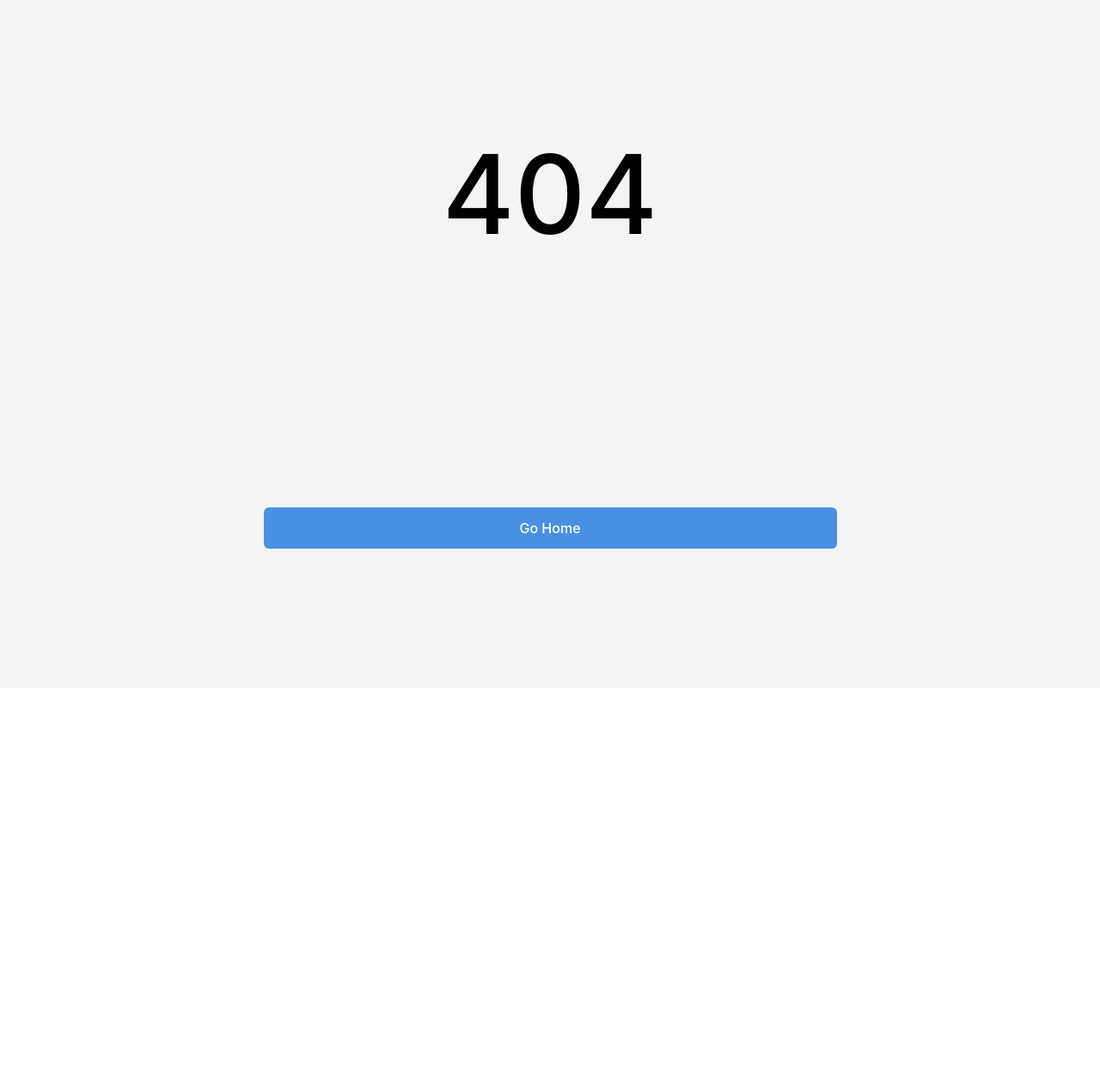
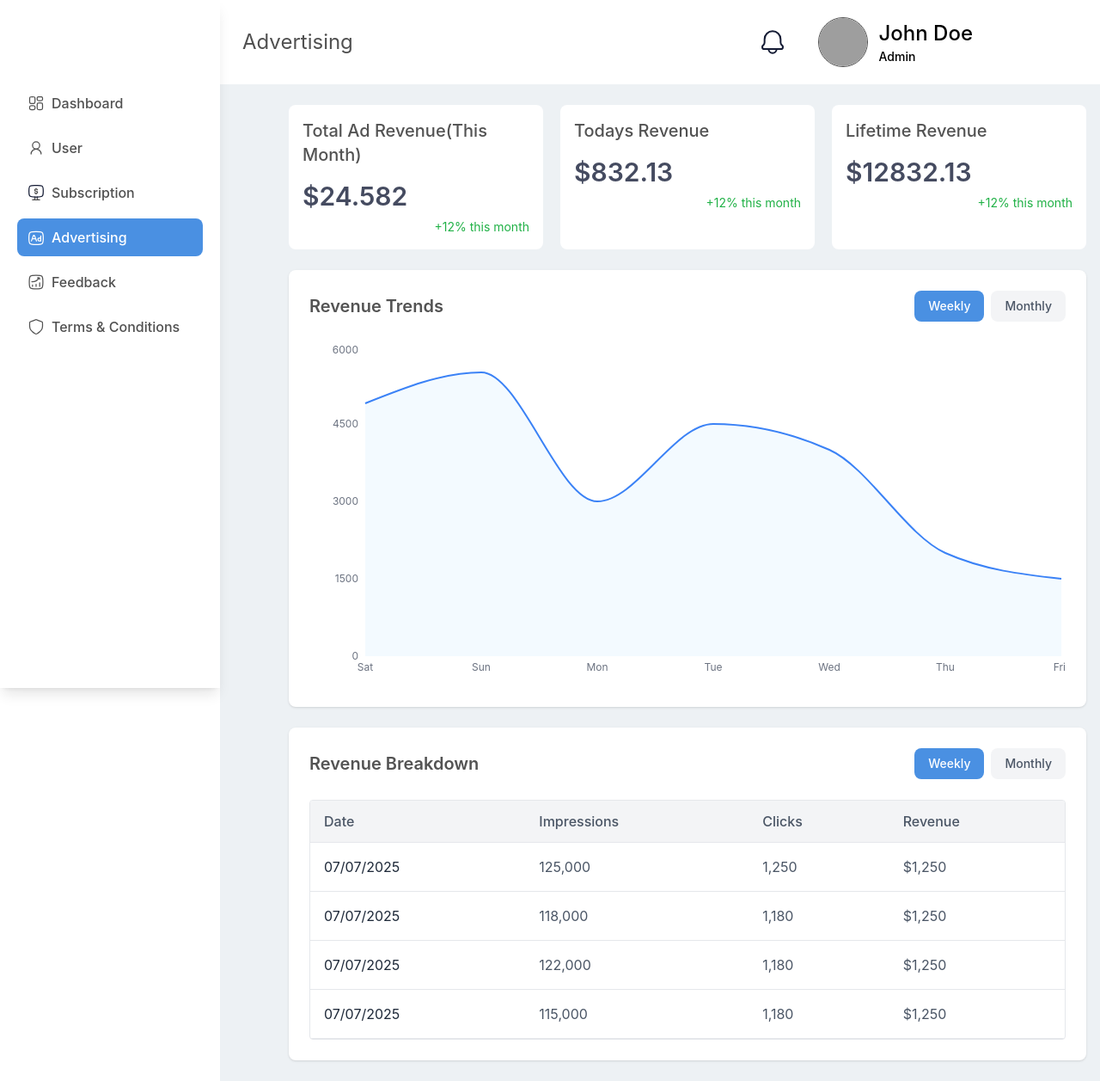
Before and after one commit to rifat-two-eight/dash01, a React (Vite) app: page /advertising in a window 1280 px wide. Before the commit this address had no page. Shown: the whole page at 86% size. Before the commit the page ends 800 px from the top, so only its background shows below. Built offline with nearby package versions, Linux system fonts and the light colour scheme; grey boxes are pictures that could not be loaded.

Commit message:
advertising

```diff
--- /dev/null
+++ b/src/Pages/Advertising.jsx
@@ -0,0 +1,181 @@
+import React, { useState } from "react";
+import { AreaChart, Area, ResponsiveContainer, Tooltip, XAxis, YAxis } from "recharts";
+
+const Advertising = () => {
+
+     const [activeTab, setActiveTab] = useState('Weekly');
+     const [activeTable, setActiveTable] = useState('Weekly');
+
+    const revenueData = [
+        { name: 'Sat', value: 4900 },
+        { name: 'Sun', value: 5500 },
+        { name: 'Mon', value: 3000 },
+        { name: 'Tue', value: 4500 },
+        { name: 'Wed', value: 4000 },
+        { name: 'Thu', value: 2000 },
+        { name: 'Fri', value: 1500 }
+    ];
+
+  return (
+    <div className="space-y-6 ms-16">
+      <div className="grid grid-cols-3 gap-5">
+        <div className="bg-white rounded-lg p-4">
+          <div className="flex items-center justify-between mb-4">
+            <h2 className="text-xl font-medium text-[#535353]">
+              Total Ad Revenue(This Month)
+            </h2>
+          </div>
+          <h2 className="text-3xl text-[#454B60] font-semibold">$24.582</h2>
+          <h3 className="flex justify-self-end text-sm mt-2 text-[#20B146]">
+            +12% this month
+          </h3>
+        </div>
+
+        <div className="bg-white rounded-lg p-4">
+          <div className="flex items-center justify-between mb-4">
+            <h2 className="text-xl font-medium text-[#535353]">
+              Todays Revenue
+            </h2>
+          </div>
+          <h2 className="text-3xl text-[#454B60] font-semibold">$832.13</h2>
+          <h3 className="flex justify-self-end text-sm mt-2 text-[#20B146]">
+            +12% this month
+          </h3>
+        </div>
+
+         <div className="bg-white rounded-lg p-4">
+          <div className="flex items-center justify-between mb-4">
+            <h2 className="text-xl font-medium text-[#535353]">
+              Lifetime Revenue
+            </h2>
+          </div>
+          <h2 className="text-3xl text-[#454B60] font-semibold">$12832.13</h2>
+          <h3 className="flex justify-self-end text-sm mt-2 text-[#20B146]">
+            +12% this month
+          </h3>
+        </div>
+      </div>
+
+
+      <div className="bg-white rounded-lg p-6 shadow-sm">
+            <div className="flex justify-between items-center mb-6">
+                <h2 className="text-xl text-[#535353] font-semibold">Revenue Trends</h2>
+                <div className="flex space-x-2">
+                    {['Weekly', 'Monthly'].map((tab) => (
+                        <button
+                            key={tab}
+                            onClick={() => setActiveTab(tab)}
+                            className={`px-4 py-2 rounded-lg text-sm font-medium ${
+                                activeTab === tab
+                                    ? 'bg-[#4A90E2] text-white'
+                                    : 'bg-gray-100 text-gray-600 hover:bg-gray-200'
+                            }`}
+                        >
+                            {tab}
+                        </button>
+                    ))}
+                </div>
+            </div>
+
+            <ResponsiveContainer width="100%" height={400}>
+                <AreaChart data={revenueData}>
+                    <XAxis
+                        dataKey="name"
+                        axisLine={false}
+                        tickLine={false}
+                        tick={{ fontSize: 12, fill: '#6B7280' }}
+                    />
+                    <YAxis
+                        axisLine={false}
+                        tickLine={false}
+                        tick={{ fontSize: 12, fill: '#6B7280' }}
+                        domain={[0, 6000]}
+                        ticks={[0, 1500, 3000, 4500, 6000]}
+                    />
+                    <Tooltip
+                        contentStyle={{
+                            backgroundColor: 'white',
+                            border: '1px solid #E5E7EB',
+                            borderRadius: '8px',
+                            boxShadow: '0 4px 6px -1px rgba(0, 0, 0, 0.1)'
+                        }}
+                        formatter={(value) => [`${value.toLocaleString()}`, 'Revenue']}
+                        labelFormatter={(label) => `Day: ${label}`}
+                    />
+                    <Area
+                        type="monotone"
+                        dataKey="value"
+                        stroke="#3B82F6"
+                        strokeWidth={2}
+                        fill="#F3FAFF"
+                        fillOpacity={1}
+                    />
+                </AreaChart>
+            </ResponsiveContainer>
+        </div>
+
+
+        <div className="bg-white rounded-lg p-6 shadow-sm">
+            <div className="flex justify-between items-center mb-6">
+                <h2 className="text-xl text-[#535353] font-semibold">Revenue Breakdown</h2>
+                <div className="flex space-x-2">
+                    {['Weekly', 'Monthly'].map((tab) => (
+                        <button
+                            key={tab}
+                            onClick={() => setActiveTable(tab)}
+                            className={`px-4 py-2 rounded-lg text-sm font-medium ${
+                                activeTable === tab
+                                    ? 'bg-[#4A90E2] text-white'
+                                    : 'bg-gray-100 text-gray-600 hover:bg-gray-200'
+                            }`}
+                        >
+                            {tab}
+                        </button>
+                    ))}
+                </div>
+            </div>
+
+            <div className="overflow-x-auto border border-gray-200 rounded-sm">
+                <table className="w-full">
+                    <thead className="bg-gray-100">
+                        <tr>
+                            <th className="text-left py-3 px-4 font-medium text-gray-600 border-b border-gray-200">Date</th>
+                            <th className="text-left py-3 px-4 font-medium text-gray-600 border-b border-gray-200">Impressions</th>
+                            <th className="text-left py-3 px-4 font-medium text-gray-600 border-b border-gray-200">Clicks</th>
+                            <th className="text-left py-3 px-4 font-medium text-gray-600 border-b border-gray-200">Revenue</th>
+                        </tr>
+                    </thead>
+                    <tbody>
+                        <tr className="border-b border-gray-200 hover:bg-gray-50">
+                            <td className="py-4 px-4 text-gray-800">07/07/2025</td>
+                            <td className="py-4 px-4 text-gray-600">125,000</td>
+                            <td className="py-4 px-4 text-gray-600">1,250</td>
+                            <td className="py-4 px-4 text-gray-600">$1,250</td>
+                        </tr>
+                        <tr className="border-b border-gray-200 hover:bg-gray-50">
+                            <td className="py-4 px-4 text-gray-800">07/07/2025</td>
+                            <td className="py-4 px-4 text-gray-600">118,000</td>
+                            <td className="py-4 px-4 text-gray-600">1,180</td>
+                            <td className="py-4 px-4 text-gray-600">$1,250</td>
+                        </tr>
+                        <tr className="border-b border-gray-200 hover:bg-gray-50">
+                            <td className="py-4 px-4 text-gray-800">07/07/2025</td>
+                            <td className="py-4 px-4 text-gray-600">122,000</td>
+                            <td className="py-4 px-4 text-gray-600">1,180</td>
+                            <td className="py-4 px-4 text-gray-600">$1,250</td>
+                        </tr>
+                        <tr className="border-b border-gray-200 hover:bg-gray-50">
+                            <td className="py-4 px-4 text-gray-800">07/07/2025</td>
+                            <td className="py-4 px-4 text-gray-600">115,000</td>
+                            <td className="py-4 px-4 text-gray-600">1,180</td>
+                            <td className="py-4 px-4 text-gray-600">$1,250</td>
+                        </tr>
+                    </tbody>
+                </table>
+            </div>
+        </div>
+    </div>
+  );
+};
+
+export default Advertising;
--- a/src/main.jsx
+++ b/src/main.jsx
@@ -15,6 +15,7 @@ import NameChange from "./Pages/NameChange";
 import PhotoChange from "./Pages/PhotoChange";
 import Terms from "./Pages/Terms";
 import Feedback from "./Pages/Feedback";
+import Advertising from "./Pages/Advertising";
 
 const router = createBrowserRouter([
   {
@@ -46,6 +47,10 @@ const router = createBrowserRouter([
         path: "/feedback",
         Component: Feedback,
       },
+      {
+        path: "/advertising",
+        Component: Advertising
+      }
     ],
   },
   {
```
